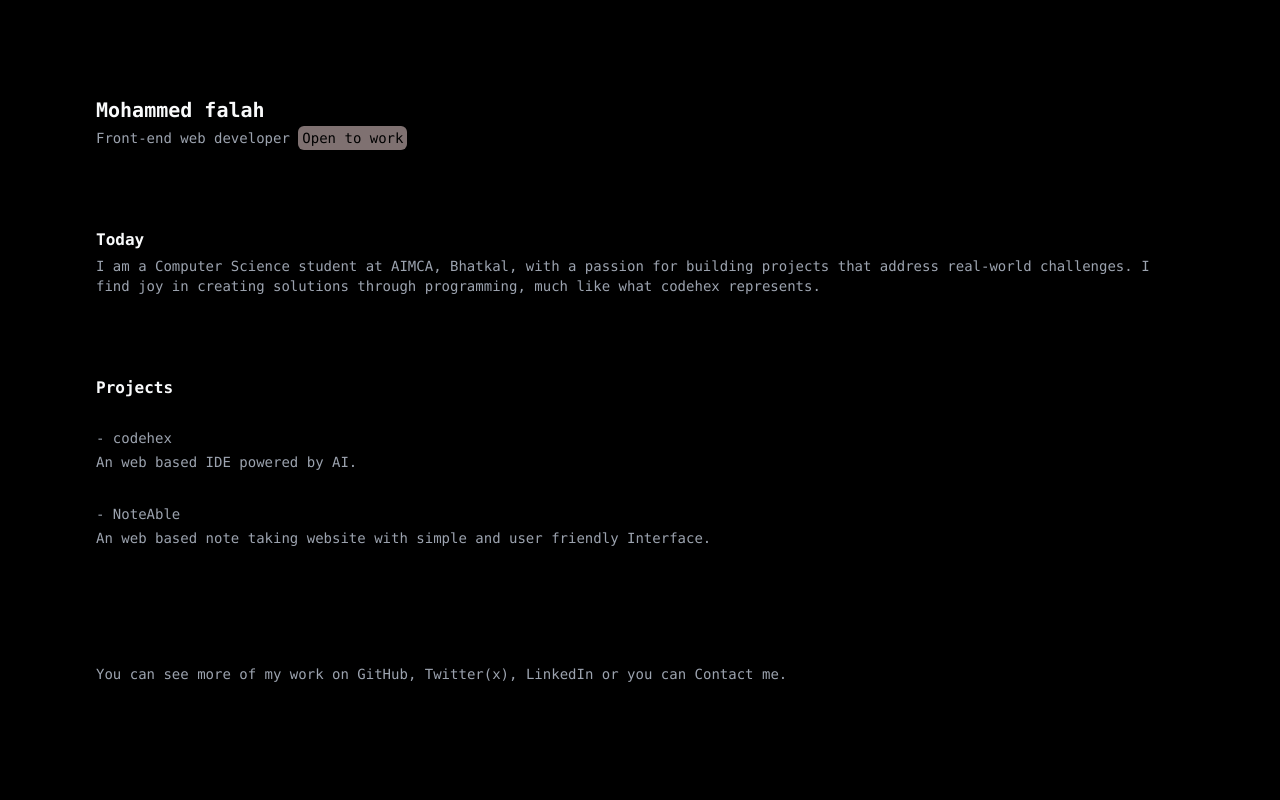
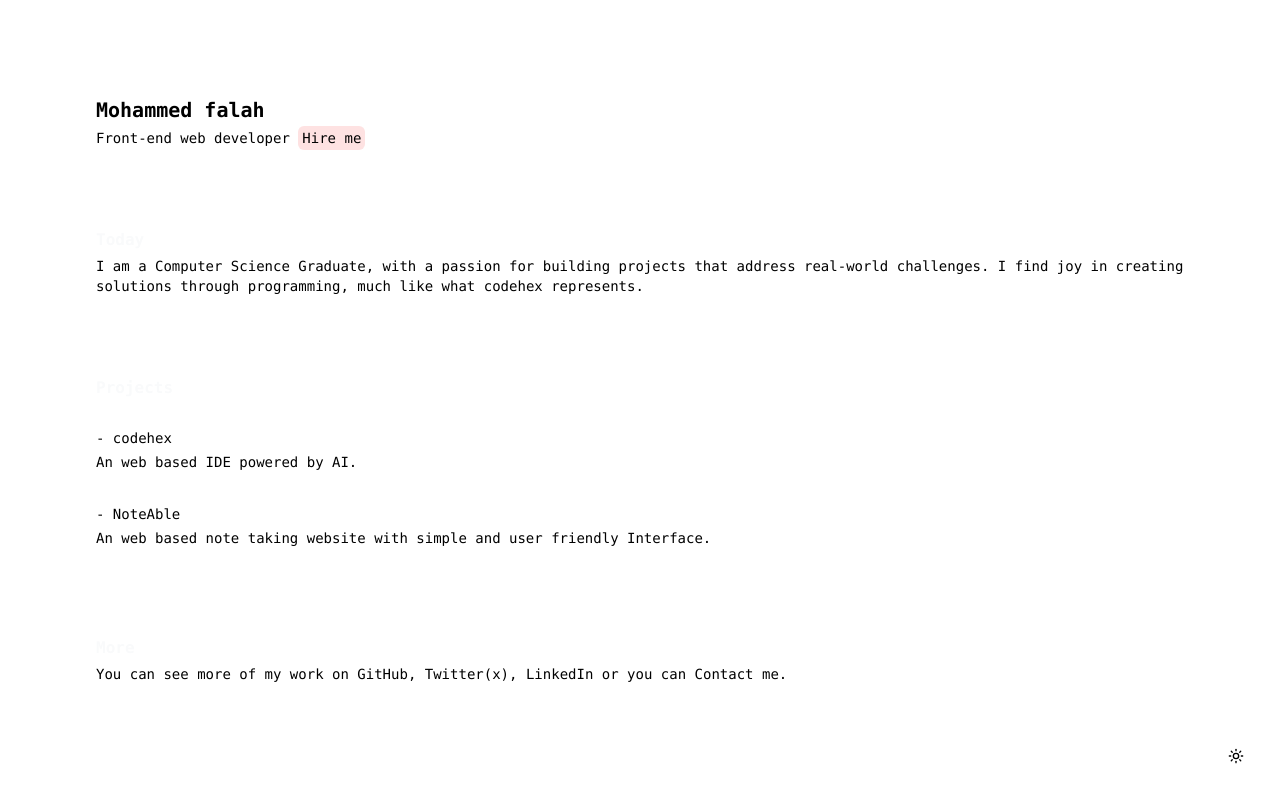
Before and after one commit to falahh6/falah.me, a Next.js app: page / in a window 1280 px wide. Built offline with nearby package versions, Linux system fonts and the light colour scheme.

Commit message:
v2 (major upadates darkmode switch, bug fixes etc)

```diff
--- a/package.json
+++ b/package.json
@@ -12,16 +12,16 @@
     "@ant-design/icons": "^5.2.0",
     "@supabase/supabase-js": "^2.31.0",
     "antd": "^5.7.3",
-    "autoprefixer": "10.4.14",
+    "autoprefixer": "^10.4.14",
     "framer-motion": "^10.15.0",
     "lucide-react": "^0.263.1",
     "next": "13.4.12",
-    "postcss": "8.4.27",
+    "postcss": "^8.4.27",
     "react": "18.2.0",
     "react-dom": "18.2.0",
     "react-type-animation": "^3.1.0",
     "sonner": "^0.6.2",
-    "tailwindcss": "3.3.3",
+    "tailwindcss": "^3.3.3",
     "vercel": "^31.2.1"
   }
 }
--- a/src/pages.css
+++ b/src/pages.css
@@ -1,4 +1,4 @@
-@keyframes typing {
+/* @keyframes typing {
     from { width: 0; }
     to { width: 100%; }
   }
@@ -7,13 +7,13 @@
     overflow: hidden;
     white-space: nowrap;
     animation: typing 5s steps(40)  ;
-  }
+  } */
 
-  @tailwind base;
+@tailwind base;
 @tailwind components;
 @tailwind utilities;
 
-:root {
+/* :root {
   --foreground-rgb: 0, 0, 0;
   --background-start-rgb: 214, 219, 220;
   --background-end-rgb: 255, 255, 255;
@@ -35,4 +35,4 @@ body {
       rgb(var(--background-end-rgb))
     )
     rgb(var(--background-start-rgb));
-}
+} */
--- a/src/pages/contact/index.js
+++ b/src/pages/contact/index.js
@@ -1,12 +1,13 @@
-import { useState } from "react";
+import { useContext, useState } from "react";
 import { Input } from "antd";
-import { ChevronLeft } from "lucide-react";
+import { ChevronLeft, Moon, Sun } from "lucide-react";
 import Link from "next/link";
 import Head from "next/head";
 import { AnimatePresence, motion } from "framer-motion";
 import { createClient } from "@supabase/supabase-js";
 import { Toaster, toast } from "sonner";
 import LoadingOutlined from "@ant-design/icons/lib/icons/LoadingOutlined";
+import { MyContext } from "@/store/context";
 
 const supabase = createClient(
   "https://ksgioeqomxilujqhiydn.supabase.co",
@@ -45,6 +46,9 @@ const ContactPage = () => {
 
     setLoading(false);
   };
+
+  const { darkMode, moodSwitchHandler } = useContext(MyContext);
+
   return (
     <AnimatePresence>
       <motion.div
@@ -57,8 +61,24 @@ const ContactPage = () => {
           <title>contact me</title>
         </Head>
         <Toaster position="top-center" />
-        <main className="bg-black flex font-mono min-h-screen flex-col items-left justify-start p-24 gap-20 max-md:p-12 max-md:justify-center">
-          <p className="flex font-bold">
+        <main
+          className={`bg-${
+            darkMode ? "black" : "gray-50"
+          }  flex font-mono min-h-screen flex-col items-left justify-start p-24 gap-20 max-md:p-12 max-md:justify-center`}
+        >
+          <div
+            onClick={moodSwitchHandler}
+            className={`fixed bg-${
+              darkMode ? "white" : "black"
+            } right-8 bottom-8 p-1 rounded-full hover:cursor-pointer`}
+          >
+            {darkMode ? (
+              <Sun size={16} strokeWidth={2} color="black" />
+            ) : (
+              <Moon color="white" strokeWidth={2} size={16} />
+            )}
+          </div>
+          <p className={`flex text-bold text-${darkMode ? "white" : "black"}`}>
             {" "}
             <Link href={"/"} className="hover:cursor-pointer">
               {" "}
@@ -69,38 +89,62 @@ const ContactPage = () => {
           <form onSubmit={submitHandler}>
             <div className="grid gap-7 text-sm grid-cols-2 grid-rows-2 max-md:flex max-md:flex-col content-center">
               <div className="">
-                <label className="text-gray-500">Enter your name</label>
+                <label className={`text-gray-${darkMode ? "500" : "800"}`}>
+                  Enter your name
+                </label>
                 <Input
                   value={name}
                   onChange={(e) => setName(e.target.value)}
                   required
                   spellCheck={false}
-                  className="mt-1 bg-neutral-800 p-3 max-md:p-2 max-md:text-xs border-none text-gray-50 font-mono"
+                  className={`mt-1 ${
+                    darkMode ? "bg-neutral-800" : "bg-neutral-300"
+                  } p-3 max-md:p-2 max-md:text-xs border-none ${
+                    darkMode ? "text-gray-50" : "text-neutral-500"
+                  } font-mono focus:shadow-lg`}
                 />
               </div>
               <div className="">
-                <label className="text-gray-500">Enter your Email</label>
+                <label className={`text-gray-${darkMode ? "500" : "800"}`}>
+                  Enter your Email
+                </label>
                 <Input
                   value={email}
                   onChange={(e) => setEmail(e.target.value)}
                   required
                   type="email"
-                  className="mt-1 max-md:p-2 max-md:text-xs bg-neutral-800 p-3 border-none text-gray-50 font-mono focus:shadow-lg "
+                  className={`mt-1 max-md:p-2 max-md:text-xs ${
+                    darkMode ? "bg-neutral-800" : "bg-neutral-300"
+                  } p-3 border-none ${
+                    darkMode ? "text-gray-50" : "text-neutral-500"
+                  } font-mono focus:shadow-lg `}
                 />
               </div>
               <div className="col-span-2 mt-[-2.5rem] max-md:mt-1">
-                <label className="text-gray-500">Enter your Message</label>
+                <label className={`text-gray-${darkMode ? "500" : "800"}`}>
+                  Enter your Message
+                </label>
                 <TextArea
                   value={message}
                   onChange={(e) => setMessage(e.target.value)}
                   required
                   autoSize={false}
                   rows={5}
-                  className="mt-1  bg-neutral-800 p-3 border-none max-md:p-2 max-md:text-xs text-gray-50 font-mono "
+                  className={`mt-1 ${
+                    darkMode ? "bg-neutral-800" : "bg-neutral-300"
+                  } border-none max-md:p-2 max-md:text-xs ${
+                    darkMode ? "text-gray-50" : "text-neutral-500"
+                  } font-mono focus:shadow-lg `}
                 />
               </div>
             </div>
-            <button className="w-fit text-neutral-300 mt-7 text-sm  py-2 px-4 rounded-lg border-none  bg-neutral-800 hover:text-neutral-200 hover:bg-neutral-700 transition-all delay-100 ease-in-out flex items-center justify-between">
+            <button
+              className={`w-fit ${
+                darkMode ? "text-neutral-400" : "text-neutral-800"
+              } mt-7 text-sm  py-2 px-4 rounded-lg border-none  ${
+                darkMode ? "bg-neutral-800" : "bg-neutral-300"
+              } hover:text-neutral-200 hover:bg-neutral-700 transition-all delay-100 ease-in-out flex items-center justify-between`}
+            >
               {loading && <LoadingOutlined className="mr-2" />}
               Submit
             </button>
--- a/src/pages/index.js
+++ b/src/pages/index.js
@@ -1,8 +1,14 @@
-// import "../pages.css";
 import Link from "next/link";
 import Head from "next/head";
 import { AnimatePresence, motion } from "framer-motion";
+import { Moon, Sun } from "lucide-react";
+import { useContext, useState } from "react";
+import { MyContext } from "@/store/context";
 const Home = () => {
+  const { darkMode, moodSwitchHandler } = useContext(MyContext);
+
+  console.log(darkMode);
+
   return (
     <AnimatePresence>
       <motion.div
@@ -14,30 +20,57 @@ const Home = () => {
         <Head>
           <title>Mohammed falah</title>
         </Head>
-        <main className="bg-black flex font-mono min-h-screen flex-col items-left justify-start p-24 gap-20 max-md:gap-20 max-md:p-12 ">
+        <main
+          className={`bg-${
+            darkMode ? "black" : "gray-50"
+          } flex font-mono min-h-screen flex-col items-left justify-start p-24 gap-20 max-md:gap-20 max-md:p-12 `}
+        >
+          <div
+            onClick={moodSwitchHandler}
+            className={`fixed bg-${
+              darkMode ? "white" : "black"
+            } right-8 bottom-8 p-1 rounded-full hover:cursor-pointer`}
+          >
+            {darkMode ? (
+              <Sun size={16} strokeWidth={2} color="black" />
+            ) : (
+              <Moon color="white" strokeWidth={2} size={16} />
+            )}
+          </div>
           <div className="flex justify-start flex-col">
-            <h1 className="text-xl text-gray-50 pb-1 max-md:text-sm font-bold">
+            <h1
+              className={`text-xl text-${
+                darkMode ? "white" : "gray-800"
+              } pb-1 max-md:text-sm font-bold`}
+            >
               Mohammed falah
             </h1>
-            <p className="text-gray-400 text-sm">
+            <p className={`text-gray-${darkMode ? "400" : "500"} text-sm`}>
               Front-end web developer{" "}
               <a
-                href="https://drive.google.com/file/d/1iM1hmiiiR-bmzQz9kDTtT_5vTkk7wkJc/view?usp=sharing"
+                href="https://drive.google.com/file/d/1pHulW3yEax3_89V7cOktu9ztgHMrjBk2/view?usp=sharing"
                 target="_blank"
-                className="bg-red-100 p-1 max-md:text-[8px] max-md:mb-[4px] rounded-md text-black brightness-50"
+                className={
+                  "bg-red-100 p-1 max-md:text-[8px] max-md:mb-[4px] rounded-md text-black brightness-50" +
+                  (!darkMode && "text-red")
+                }
               >
-                Open to work
+                Hire me
               </a>
             </p>
           </div>
           <div className="">
-            <h1 className="text-gray-50 pb-1 max-md:text-sm font-bold">
+            <h1
+              className={`text-${
+                darkMode ? "gray-50" : "black"
+              } pb-1 max-md:text-sm font-bold`}
+            >
               Today
             </h1>
-            <p className="text-gray-400 text-sm">
-              I am a Computer Science student at AIMCA, Bhatkal, with a passion
-              for building projects that address real-world challenges. I find
-              joy in creating solutions through programming, much like what{" "}
+            <p className={`text-gray-${darkMode ? "400" : "500"} text-sm`}>
+              I am a Computer Science Graduate, with a passion for building
+              projects that address real-world challenges. I find joy in
+              creating solutions through programming, much like what{" "}
               <span className="hover:border-b hover:border-solid hover:border-gray-500 pb-1">
                 <a href="https://www.codehex.tech">codehex</a>
               </span>{" "}
@@ -45,14 +78,22 @@ const Home = () => {
             </p>
           </div>
           <div>
-            <h1 className="text-gray-50 pb-1 max-md:text-sm font-bold">
+            <h1
+              className={`text-${
+                darkMode ? "gray-50" : "black"
+              } pb-1 max-md:text-sm font-bold`}
+            >
               Projects
             </h1>
             <div>
               <div>
                 <a
                   href="https://www.codehex.tech"
-                  className="mt-4 p-2 pl-4 ml-[-1rem] max-md:mt-1 text-gray-400 text-sm hover:bg-zinc-900 rounded-lg hover:cursor-pointer block"
+                  className={`mt-4 p-2 pl-4 ml-[-1rem] max-md:mt-1 text-gray-${
+                    darkMode ? "400" : "500"
+                  } text-sm hover:${
+                    darkMode ? "brightness-50" : "brightness-50"
+                  } rounded-lg hover:cursor-pointer block`}
                   target="_blank"
                 >
                   <h2 className="pb-1">- codehex</h2>
@@ -62,7 +103,11 @@ const Home = () => {
               <div>
                 <a
                   href="https://nnoteable.netlify.app"
-                  className="mt-4 p-2 pl-4 ml-[-1rem] text-gray-400 text-sm hover:bg-zinc-900 rounded-lg hover:cursor-pointer block"
+                  className={`mt-4 p-2 pl-4 ml-[-1rem] max-md:mt-1 text-gray-${
+                    darkMode ? "400" : "500"
+                  } text-sm hover:${
+                    darkMode ? "brightness-50" : "brightness-50"
+                  } rounded-lg hover:cursor-pointer block`}
                   target="_blank"
                 >
                   <h2 className="pb-1">- NoteAble</h2>
@@ -75,8 +120,14 @@ const Home = () => {
             </div>
           </div>
           <div>
-            <h1 className="pb-1 max-md:text-sm font-bold">More</h1>
-            <p className="text-gray-400 text-sm">
+            <h1
+              className={`text-${
+                darkMode ? "gray-50" : "black"
+              } pb-1 max-md:text-sm font-bold`}
+            >
+              More
+            </h1>
+            <p className={`text-gray-${darkMode ? "400" : "500"} text-sm`}>
               You can see more of my work on{" "}
               <span className="hover:border-b hover:border-solid hover:border-gray-500 pb-1">
                 <a href="https://github.com/falahh6">GitHub</a>
--- /dev/null
+++ b/src/store/context.js
@@ -0,0 +1,18 @@
+import { createContext, useState } from "react";
+export const MyContext = createContext();
+
+const Provider = ({ children }) => {
+  const [darkMode, setDarkMode] = useState(true);
+
+  const moodSwitchHandler = () => {
+    setDarkMode((prevState) => !prevState);
+  };
+
+  return (
+    <MyContext.Provider value={{ darkMode, moodSwitchHandler }}>
+      {children}
+    </MyContext.Provider>
+  );
+};
+
+export { Provider };
--- a/tailwind.config.js
+++ b/tailwind.config.js
@@ -1,18 +1,8 @@
 /** @type {import('tailwindcss').Config} */
 module.exports = {
-  content: [
-    './src/pages/**/*.{js,ts,jsx,tsx,mdx}',
-    './src/components/**/*.{js,ts,jsx,tsx,mdx}',
-    './src/app/**/*.{js,ts,jsx,tsx,mdx}',
-  ],
+  content: ["./src/**/*.{html,js}"],
   theme: {
-    extend: {
-      backgroundImage: {
-        'gradient-radial': 'radial-gradient(var(--tw-gradient-stops))',
-        'gradient-conic':
-          'conic-gradient(from 180deg at 50% 50%, var(--tw-gradient-stops))',
-      },
-    },
+    extend: {},
   },
   plugins: [],
-}
+};
```
Also changed, not shown: src/pages/_app.js (+3 -4 lines), 2 other files (tests, documents, lock files or other folders).
